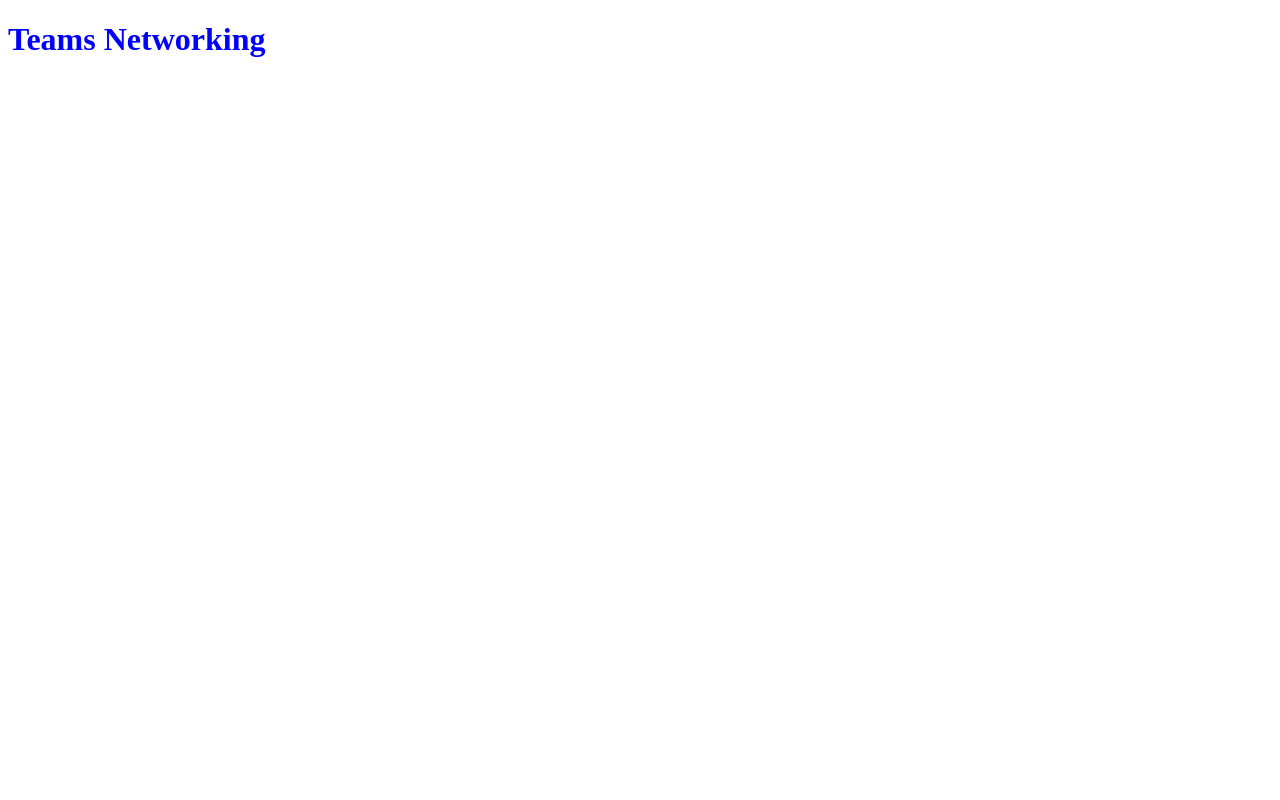
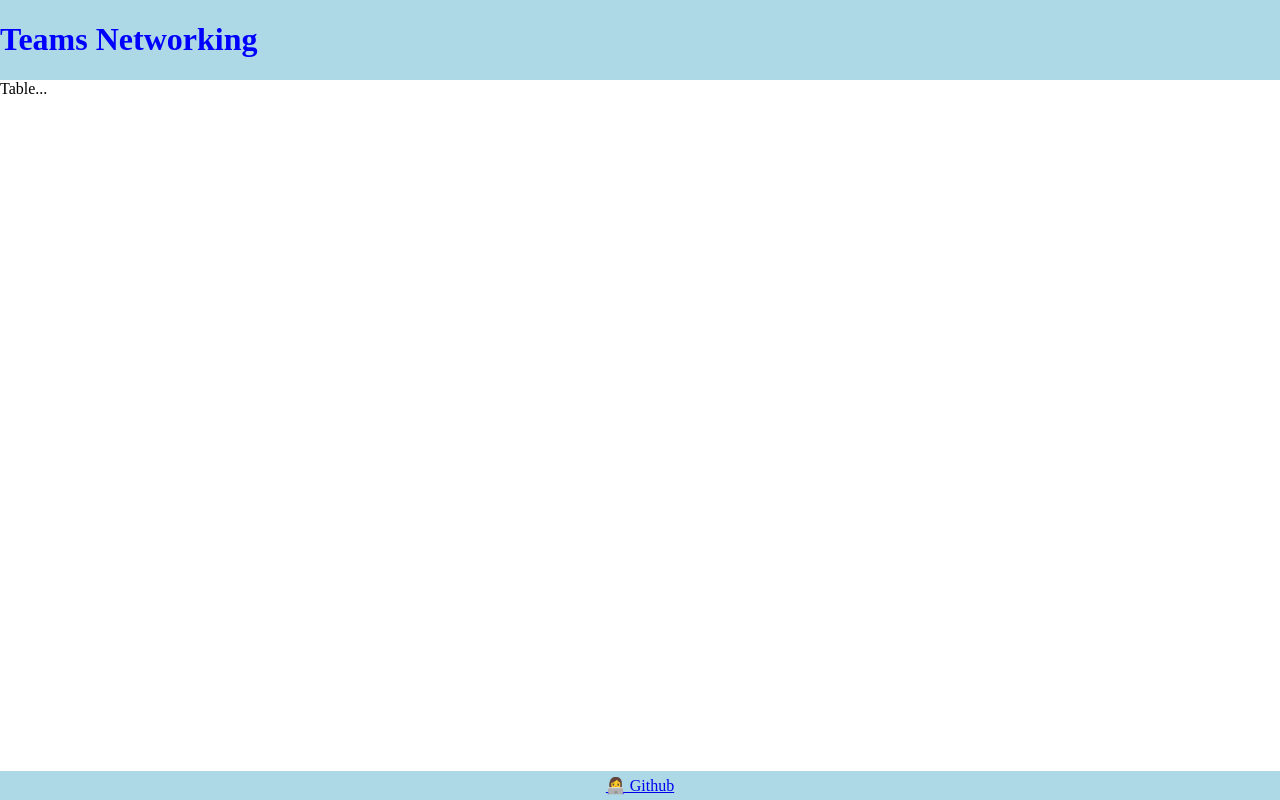
Before and after one commit to sabovoichita/teams-networking, a website built with webpack: page src/index.html in a window 1280 px wide. Built offline with nearby package versions, Linux system fonts and the light colour scheme.

Commit message:
main layout

```diff
--- a/src/index.html
+++ b/src/index.html
@@ -6,6 +6,12 @@
     <title>Teams</title>
   </head>
   <body>
-    <h1>Teams Networking</h1>
+    <header>
+      <h1>Teams Networking</h1>
+    </header>
+    <section>Table...</section>
+    <footer>
+      <a href="https://github.com/nmatei/teams-networking">👩‍💻 Github</a>
+    </footer>
   </body>
 </html>
--- a/src/style.css
+++ b/src/style.css
@@ -1,3 +1,28 @@
+html {
+  height: 100%;
+}
+
 h1 {
   color: blue;
 }
+
+body {
+  margin: 0;
+  min-height: 100%;
+  display: flex;
+  flex-direction: column;
+}
+
+header {
+  background-color: lightblue;
+}
+section {
+  flex: 1;
+}
+
+footer {
+  padding: 5px;
+
+  background-color: lightblue;
+  text-align: center;
+}
```
